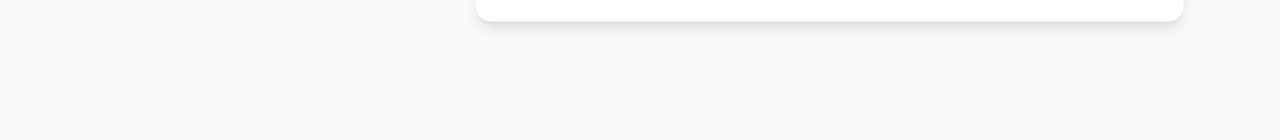
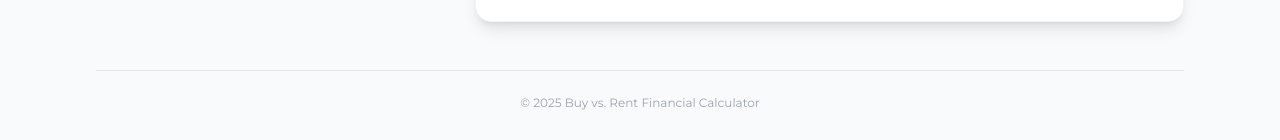
Before and after one commit to zebangeth/rent-or-buy.homes, a React (Vite) app: page / in a window 1280 px wide. Shown: the part 2018-2158 px from the top of the page. Before the commit the page ends 2072 px from the top, so only its background shows below. Built offline with nearby package versions, Linux system fonts and the light colour scheme.

Commit message:
Add Footer component

```diff
--- a/src/App.tsx
+++ b/src/App.tsx
@@ -2,6 +2,7 @@ import Header from "./components/Header";
 import HeroSection from "./components/HeroSection";
 import InputPanel from "./components/InputPanel";
 import ResultPanel from "./components/ResultPanel";
+import Footer from "./components/Footer";
 import { AppProvider, useApp } from "./contexts";
 
 function AppContent() {
@@ -31,6 +32,9 @@ function AppContent() {
           {/* Right Section: Results Panel */}
           <ResultPanel />
         </div>
+
+        {/* Footer */}
+        <Footer />
       </div>
     </div>
   );
--- /dev/null
+++ b/src/components/Footer/Footer.tsx
@@ -0,0 +1,7 @@
+export default function Footer() {
+  return (
+    <footer className="mt-12 pt-6 border-t border-gray-200">
+      <div className="text-center text-xs text-gray-400">© 2025 Buy vs. Rent Financial Calculator</div>
+    </footer>
+  );
+}
--- /dev/null
+++ b/src/components/Footer/index.ts
@@ -0,0 +1 @@
+export { default } from './Footer';
--- a/src/index.css
+++ b/src/index.css
@@ -1,12 +1,17 @@
-@import url('https://fonts.googleapis.com/css2?family=Montserrat:wght@300;400;500;600;700&display=swap');
+@import url("https://fonts.googleapis.com/css2?family=Montserrat:wght@300;400;500;600;700&display=swap");
 
 @tailwind base;
 @tailwind components;
 @tailwind utilities;
 
 @layer base {
+  html,
   body {
-    font-family: 'Montserrat', sans-serif;
+    overflow-x: hidden;
+  }
+
+  body {
+    font-family: "Montserrat", sans-serif;
     background-color: #f8fafc;
   }
 }
@@ -33,7 +38,7 @@
   }
 
   .tab-active::after {
-    content: '';
+    content: "";
     @apply absolute -bottom-2 left-0 w-full h-0.5 bg-primary-500 rounded-full;
   }
 
```
